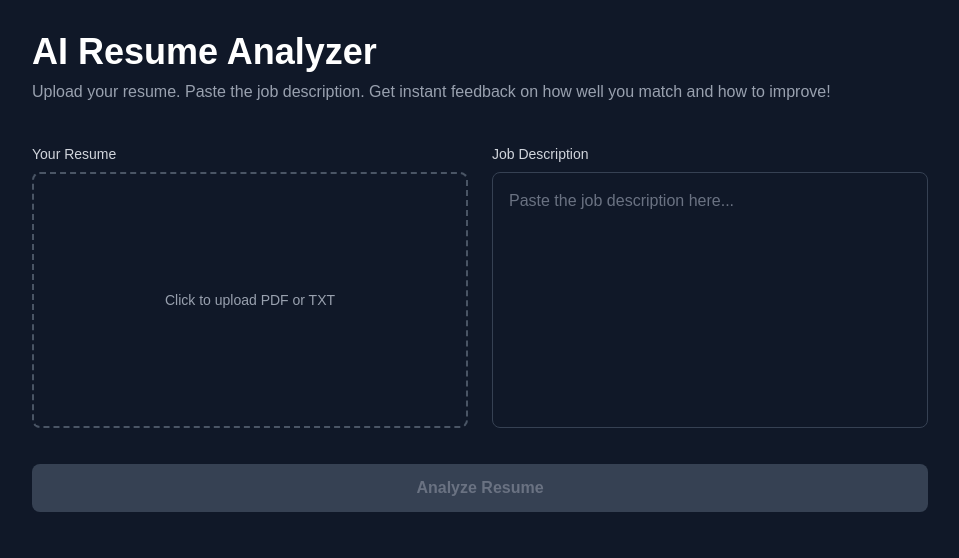
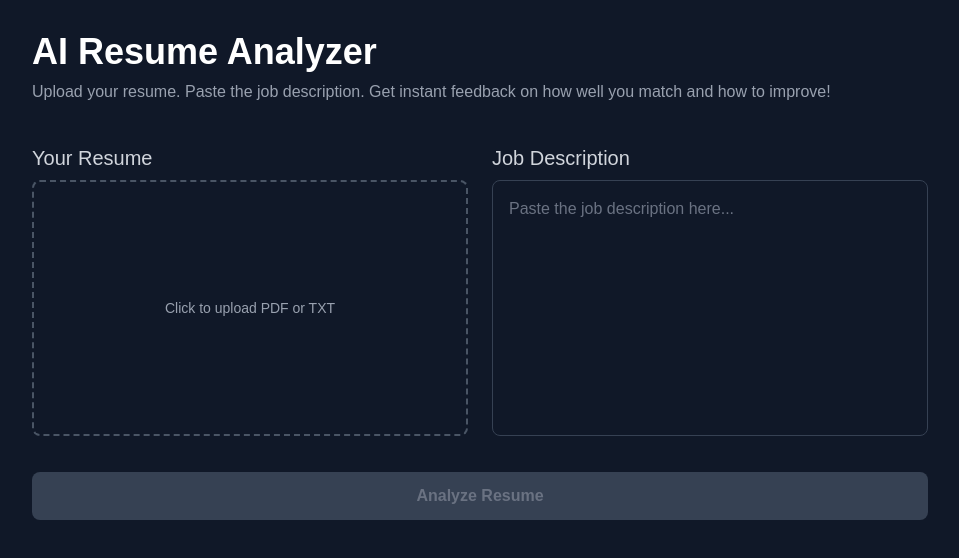
Before and after one commit to asounthala/ai-resume-analyzer, a Next.js app: page / in a window 1280 px wide. Shown: the top 558 px of the page, without its empty margins (160-1119 px from the left). Built offline with nearby package versions, Linux system fonts and the light colour scheme.

Commit message:
Small UI changes

```diff
--- a/app/page.tsx
+++ b/app/page.tsx
@@ -63,13 +63,13 @@ export default function Home() {
 
 		const interval = setInterval(() => {
 			setProgress((prev) => {
-				if (prev >= 99) {
+				if (prev >= 95) {
 					clearInterval(interval);
-					return 99;
+					return 95;
 				}
-				return Math.min(prev + Math.random() * 15, 99);
+				return Math.min(prev + Math.random() * 15, 95);
 			});
-		}, 400);
+		}, 600);
 
 		try {
 			const response = await fetch("/api/analyze", {
@@ -118,7 +118,7 @@ export default function Home() {
 				{/* Input Section */}
 				<div className="grid grid-cols-1 md:grid-cols-2 gap-6 mb-6">
 					<div>
-						<label className="block text-sm font-medium text-gray-300 mb-2">
+						<label className="block text-xl font-medium text-gray-300 mb-2">
 							Your Resume
 						</label>
 
@@ -146,7 +146,7 @@ export default function Home() {
 					</div>
 
 					<div>
-						<label className="block text-sm font-medium text-gray-300 mb-2">
+						<label className="block text-xl font-medium text-gray-300 mb-2">
 							Job Description
 						</label>
 						<textarea
@@ -171,7 +171,7 @@ export default function Home() {
 				{loading && (
 					<div className="mb-8">
 						<div className="flex justify-between text-xs text-gray-500 mb-1">
-							<span>Analyzing with Claude...</span>
+							<span>Analyzing your resume...</span>
 							<span>{Math.round(progress)}%</span>
 						</div>
 						<div className="w-full bg-gray-800 rounded-full h-1.5">
```
